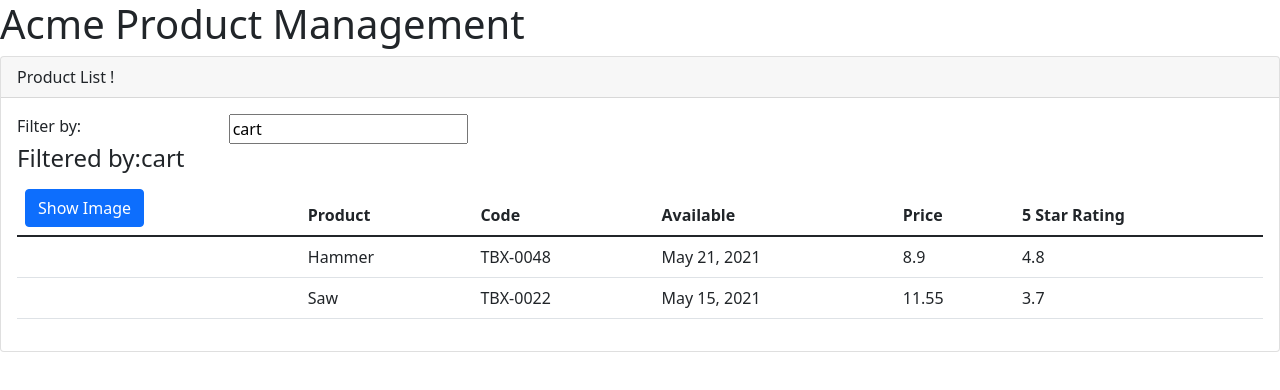
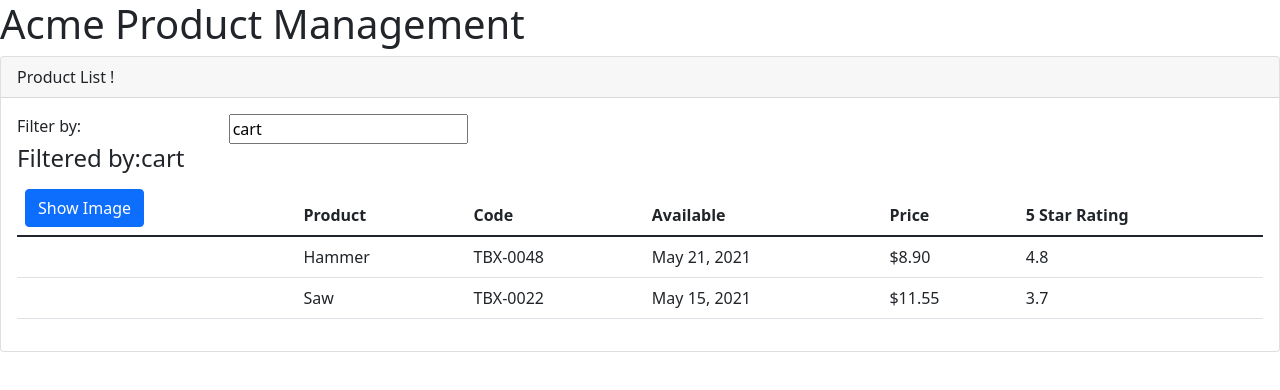
Before and after one commit to timothyAgevi/app-new, an Angular app: page / in a window 1280 px wide. Shown: the top 390 px of the page. Built offline with nearby package versions, Linux system fonts and the light colour scheme.

Commit message:
piped price

```diff
--- a/src/app/products/product-list.component.html
+++ b/src/app/products/product-list.component.html
@@ -45,7 +45,7 @@
               <td>{{product.productName}}</td>
               <td>{{product.productCode}}</td>
               <td>{{product.releaseDate}}</td>
-              <td>{{product.price}}</td>
+              <td>{{product.price|currency }}</td>
               <td>{{product.starRating}}</td>
             </tr>
           </tbody>
```
